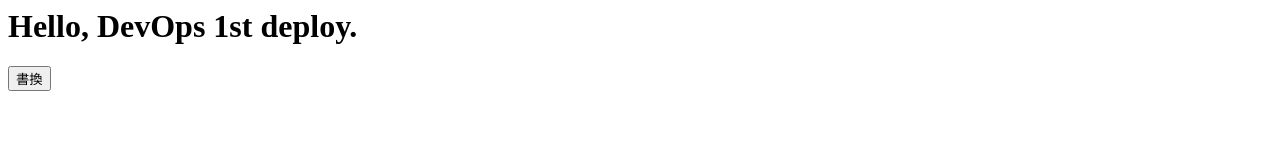
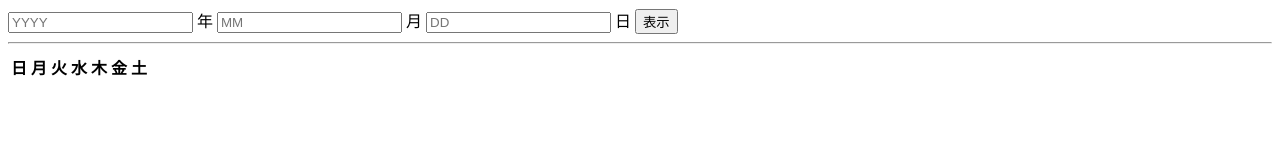
Before and after one commit to SeiyaGotoh/DevOps_excercise, a plain HTML site: page index.html in a window 1280 px wide. Drawn offline with Linux system fonts and the light colour scheme.

Commit message:
Update index.html

```diff
--- a/index.html
+++ b/index.html
@@ -1,12 +1,26 @@
+<!DOCTYPE html>
 <html>
-<head><title>sample</title></head>
-<body><form><h1 id="target">Hello, DevOps 1st deploy.</h1>
-<input type="button" value="書換" onClick="disp()"></form></body>
-<script type="text/javascript">
-<!--
-function disp() {
- document.getElementById("target").innerHTML = "Hi, DevOps 2nd."
-}
-//-->
-</script>
+  <head>
+    <meta charset="utf-8" />
+    <link rel="stylesheet" href="style.css" />
+  </head>
+  <body>
+    <input id="year" placeholder="YYYY" /> 年
+    <input id="month" placeholder="MM" /> 月
+    <input id="day" placeholder="DD" /> 日
+    <button id="make">表示</button>
+    <hr>
+    <table id="calendar">
+      <tr>
+        <th>日</th>
+        <th>月</th>
+        <th>火</th>
+        <th>水</th>
+        <th>木</th>
+        <th>金</th>
+        <th>土</th>
+      </tr>
+    </table>
+    <script type="text/javascript" src="calendar.js"></script>
+  </body>
 </html>
```
